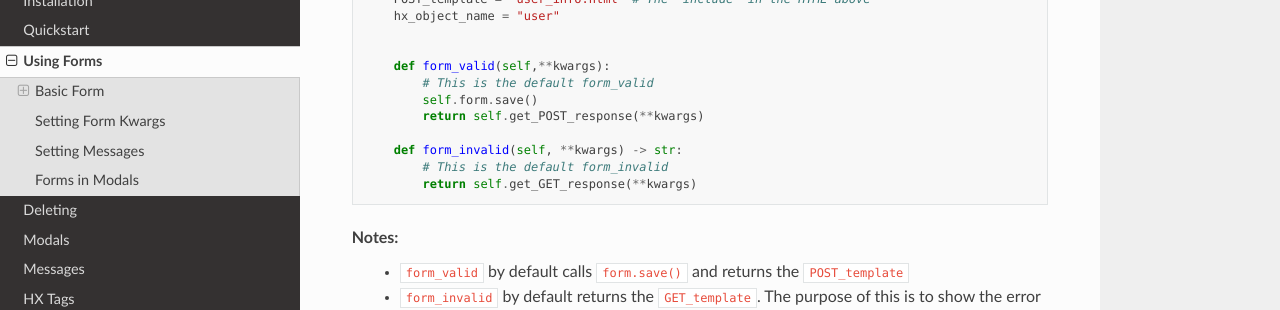
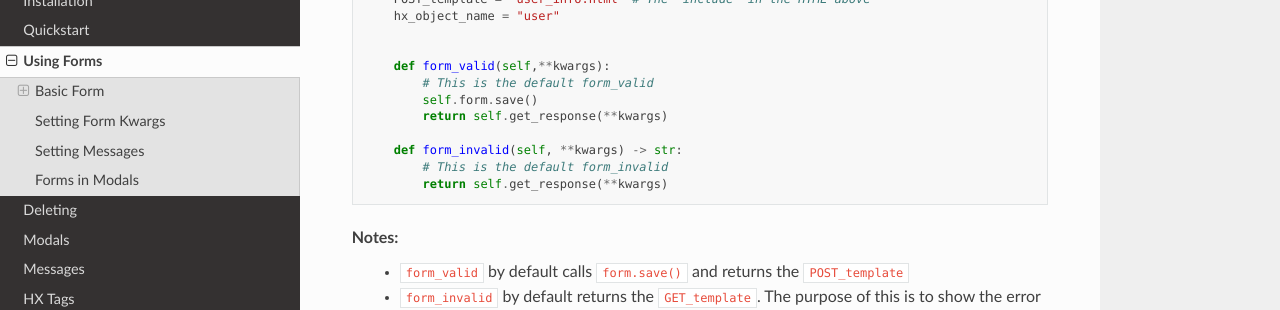
Before and after one commit to yaakovLowenstein/hx-requests, a Sphinx documentation site: the page built from docs/guide/forms.rst, in a window 1280 px wide and 900 px high, scrolled down 1415 px. Shown: the part 151-461 px from the top of the window. Built offline with Sphinx 7.4.7 and the Read the Docs theme 2.0.0, drawn with Linux system fonts in a browser that asks for light colours; pages that are not in the unit, such as notebooks, are missing from menus.

Commit message:
docs: Fix references to old methods

```diff
--- a/docs/guide/delete.rst
+++ b/docs/guide/delete.rst
@@ -26,7 +26,7 @@ Notes:
             # This is the default handle_delete
 
             self.hx_object.delete()
-            return self.get_POST_response(**kwargs)
+            return self.get_response(**kwargs)
 
 Notes:
     - Very simple way to delete asyncronously.
--- a/docs/guide/forms.rst
+++ b/docs/guide/forms.rst
@@ -78,11 +78,11 @@ HXRequest
         def form_valid(self,**kwargs):
             # This is the default form_valid
             self.form.save()
-            return self.get_POST_response(**kwargs)
+            return self.get_response(**kwargs)
 
         def form_invalid(self, **kwargs) -> str:
             # This is the default form_invalid
-            return self.get_GET_response(**kwargs)
+            return self.get_response(**kwargs)
 
 Notes:
     - :code:`form_valid` by default calls :code:`form.save()` and returns the :code:`POST_template`
```
